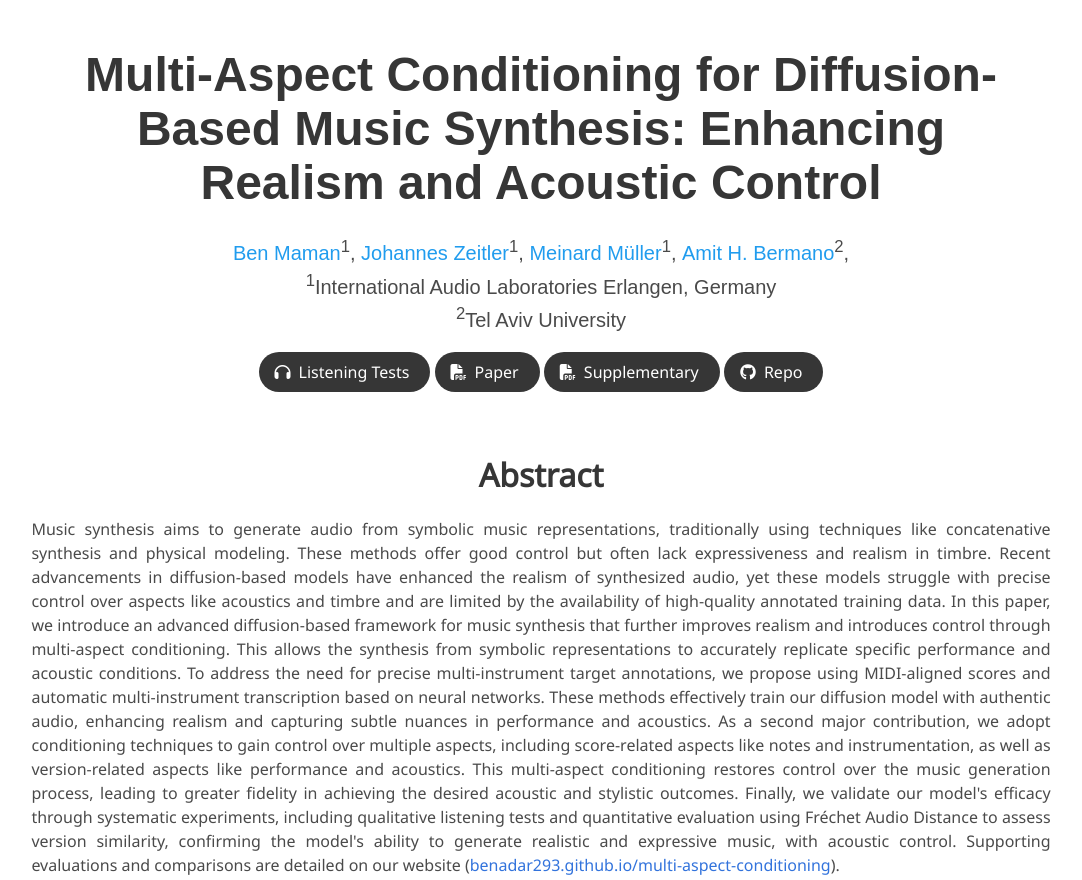
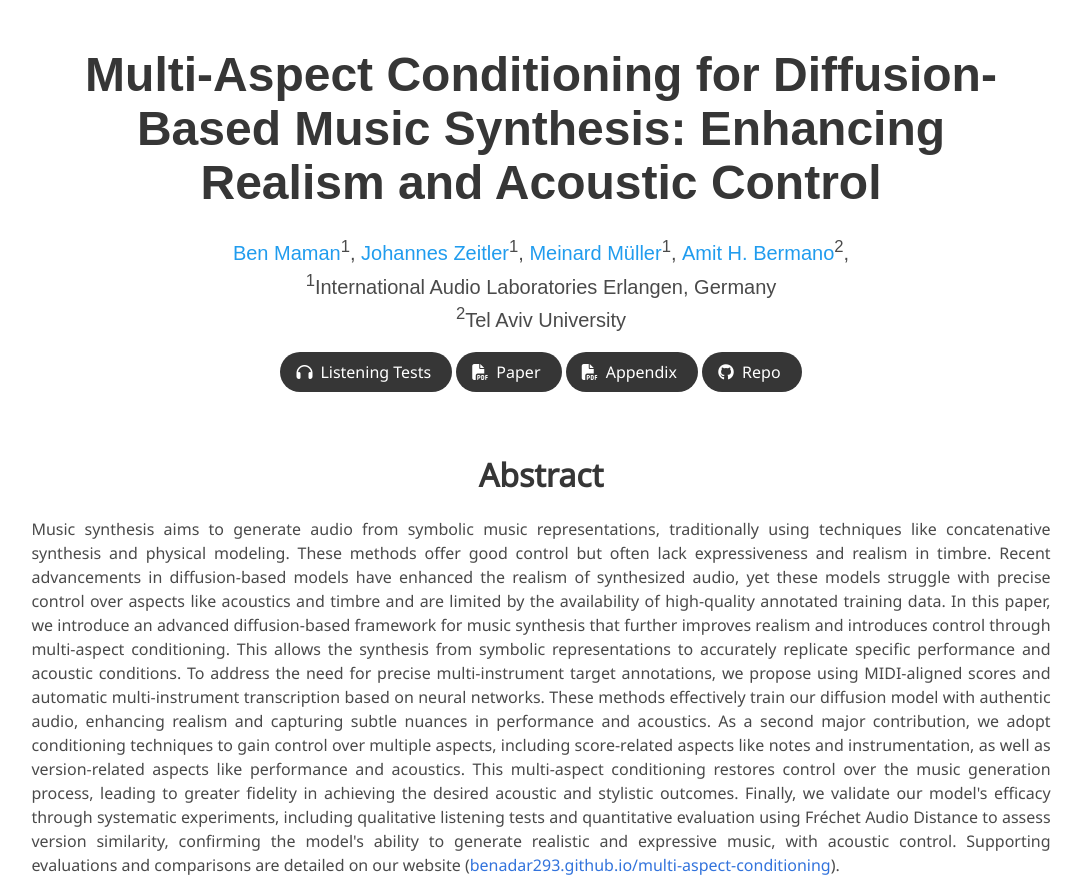
Before and after one commit to benadar293/multi-aspect-conditioning, a plain HTML site: page index.html in a window 1280 px wide. Shown: the top 880 px of the page, without its empty margins (99-1181 px from the left). Drawn offline with nearby package versions, Linux system fonts and the light colour scheme; some icons are missing; a web font is replaced by a local one.

Commit message:
Update index.html

```diff
--- a/index.html
+++ b/index.html
@@ -113,7 +113,7 @@
                       <span class="icon">
                         <i class="fas fa-file-pdf"></i>
                       </span>
-                      <span>Supplementary</span>
+                      <span>Appendix</span>
                     </a>
                   </span>
 
```
